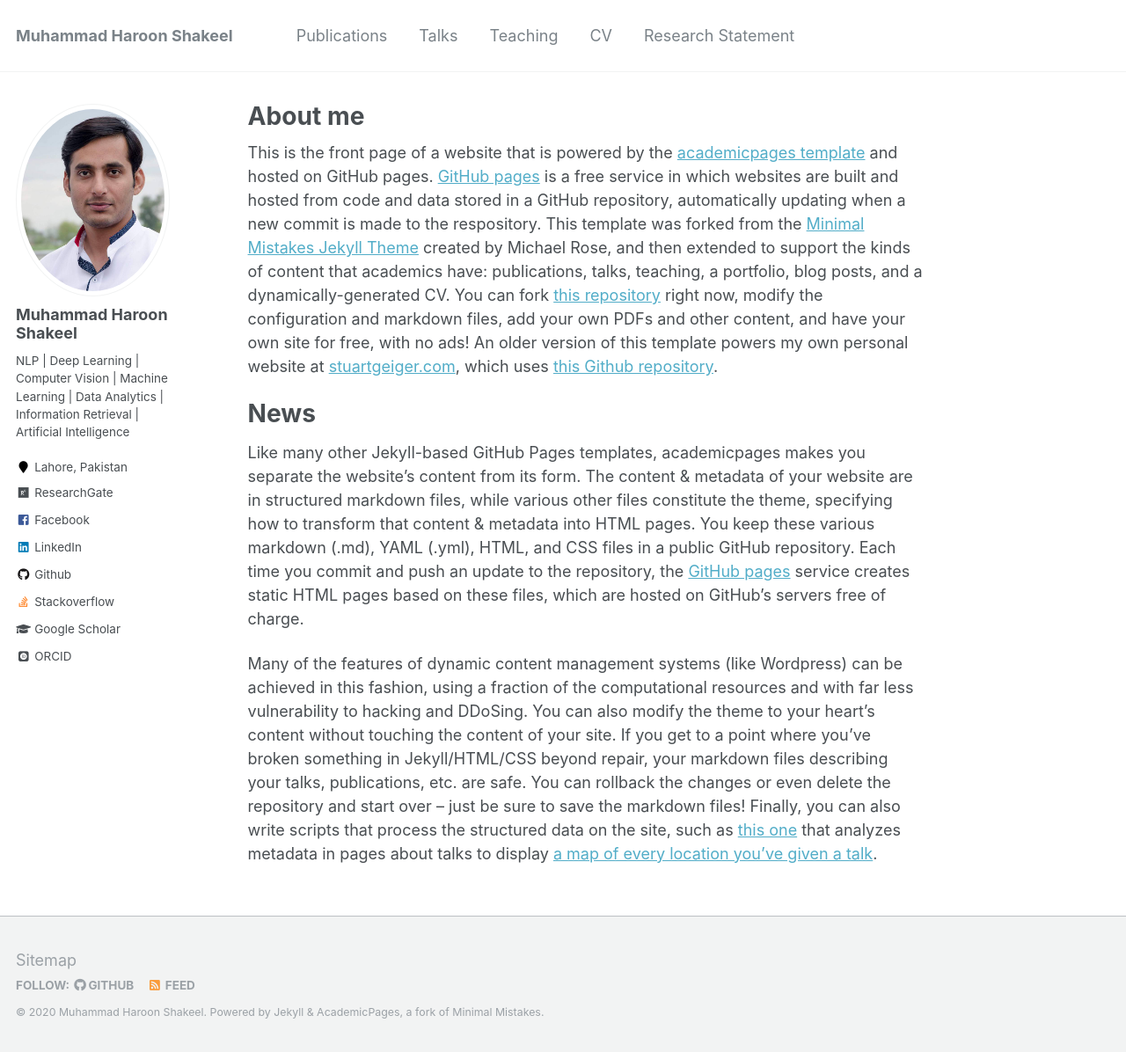
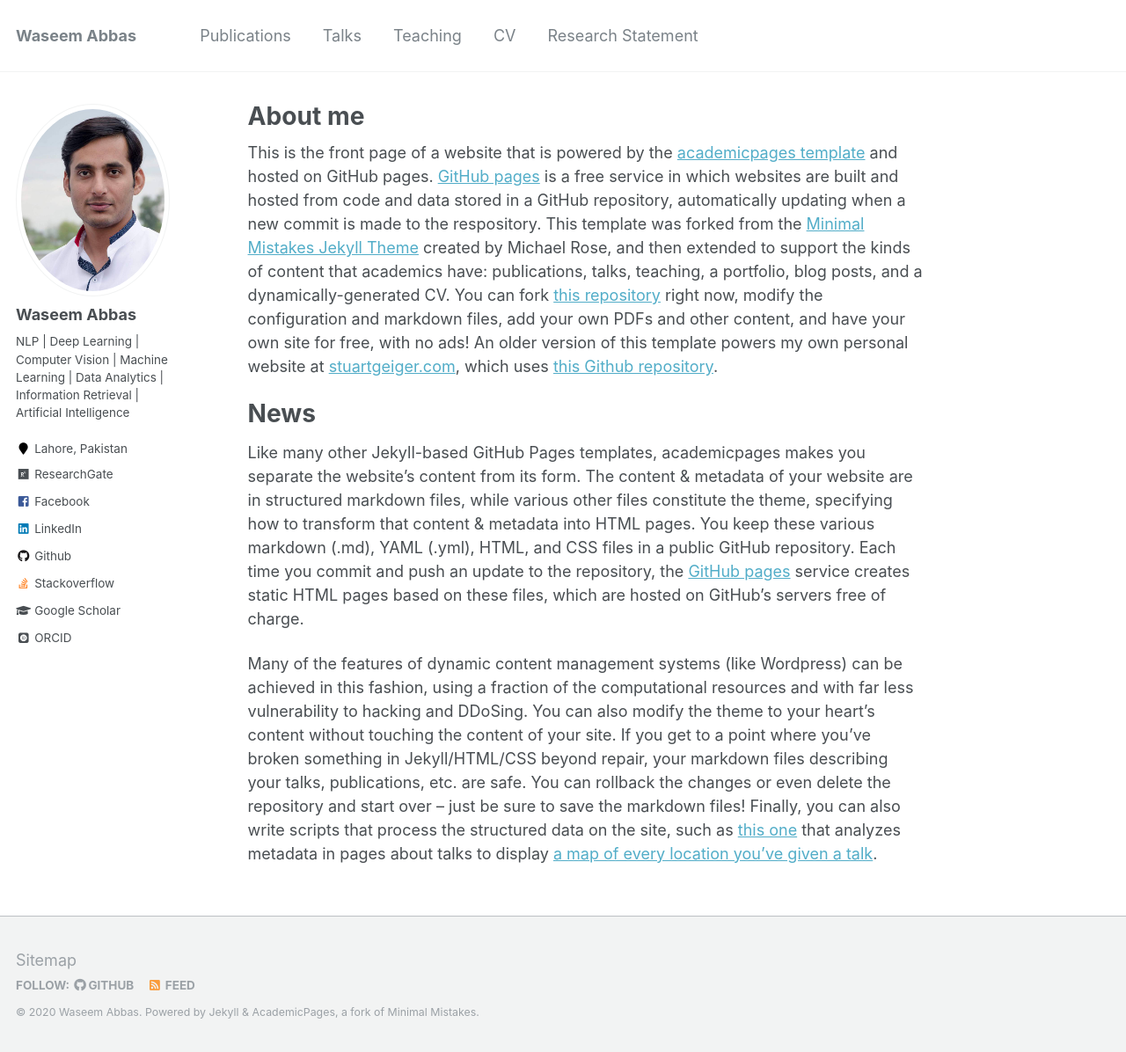
Before and after one commit to waseemabbaas/waseemabbas.github.io, a Jekyll site: the page built from _pages/about.md, in a window 1280 px wide and 1196 px high. Shown: the whole window at 88% size. Built offline with Jekyll 4.4.1, drawn with Linux system fonts in a browser that asks for light colours; some web fonts are replaced.

Commit message:
Update _config.yml

```diff
--- a/_config.yml
+++ b/_config.yml
@@ -7,13 +7,13 @@
 
 # Site Settings
 locale                   : "en-US"
-title                    : "Muhammad Haroon Shakeel"
+title                    : "Waseem Abbas"
 title_separator          : "-"
-name                     : &name "Muhammad Haroon Shakeel"
+name                     : &name "Waseem Abbas"
 description              : &description "personal description"
-url                      : https://haroonshakeel.github.io # the base hostname & protocol for your site e.g. "https://mmistakes.github.io"
+url                      : https://waseemabbas.github.io # the base hostname & protocol for your site e.g. "https://mmistakes.github.io"
 baseurl                  : "" # the subpath of your site, e.g. "/blog"
-repository               : "haroonshakeel/haroonshakeel.github.io"
+repository               : "waseemabbaas/waseemabbas.github.io"
 teaser                   :  # filename of teaser fallback teaser image placed in /images/, .e.g. "500x300.png"
 breadcrumbs              : false # true, false (default)
 words_per_minute         : 160
@@ -80,7 +80,7 @@ analytics:
 
 # Site Author
 author:
-  name             : "Muhammad Haroon Shakeel"
+  name             : "Waseem Abbas"
   avatar           : "profile.jpg"
   bio              : "NLP | Deep Learning | Computer Vision | Machine Learning | Data Analytics | Information Retrieval | Artificial Intelligence"
   location         : "Lahore, Pakistan"
```
